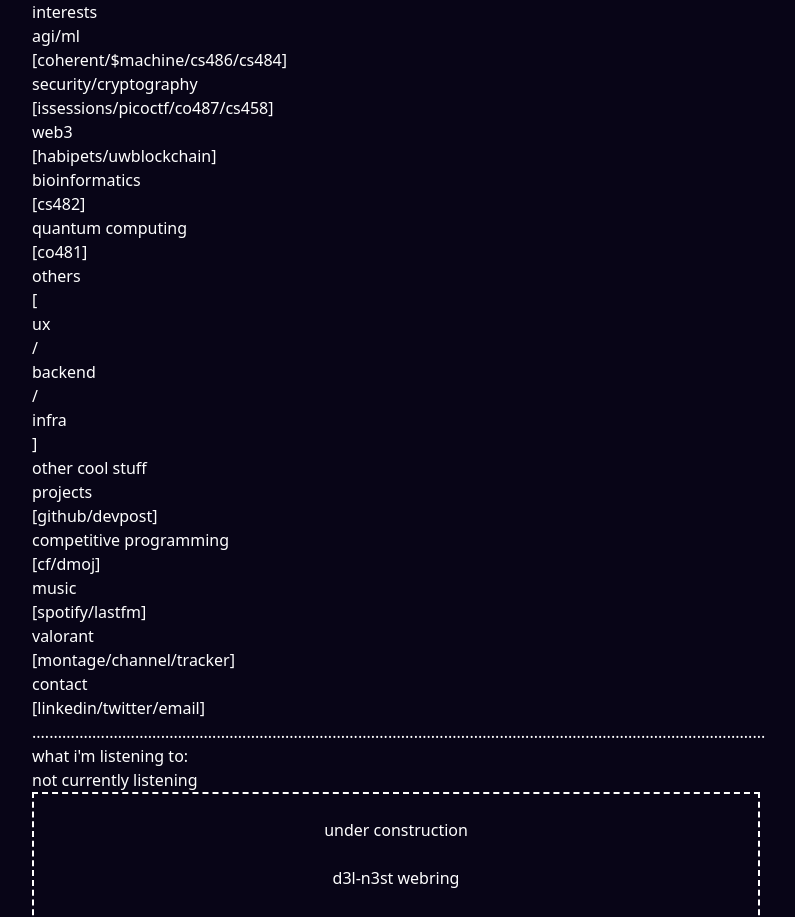
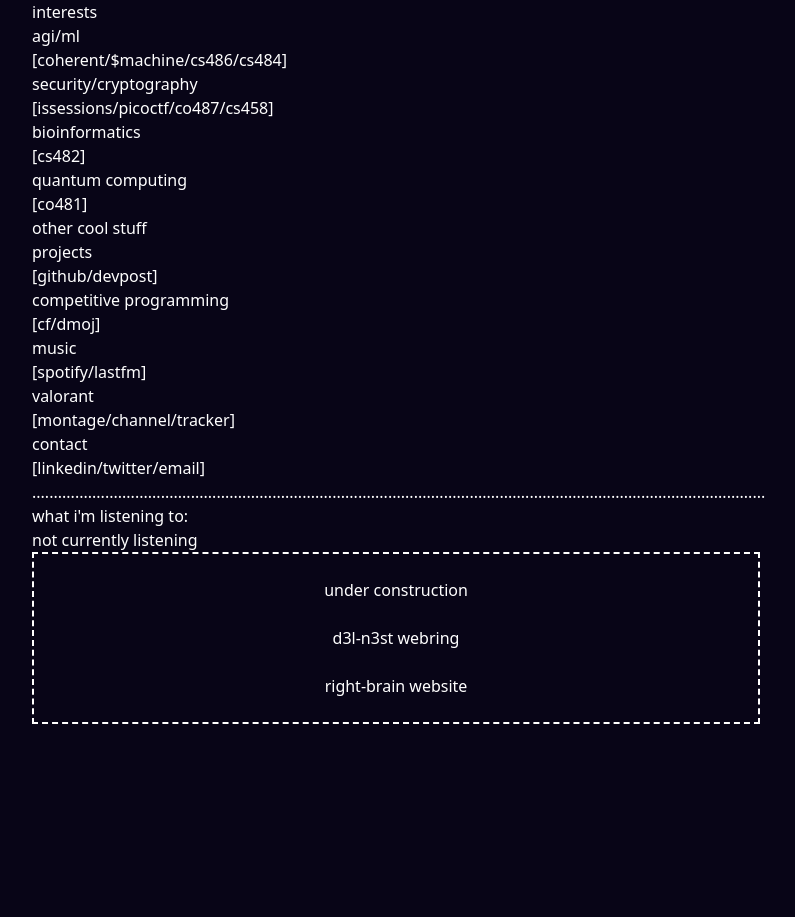
Before and after one commit to LeonDong02/zeroultra, a Next.js app: page / in a window 1280 px wide. Shown: the part 920-1837 px from the top of the page, without its empty margins (244-1039 px from the left). After the commit the page ends 1660 px from the top, so only its background shows below. Built offline with nearby package versions, Linux system fonts and the light colour scheme; no server answers.

Commit message:
Update interests.js

```diff
--- a/pages/components/interests.js
+++ b/pages/components/interests.js
@@ -45,17 +45,6 @@ export default function Others() {
                             </a>
                             ]
                         </li>
-                        <li class="mb-1">
-                            web3 <br></br>[
-                            <a href='https://github.com/LeonDong02/habipets' target="_blank" rel="noreferrer" class="transition ease-in-out underline text-violet-500 hover:text-violet-700 duration-100">
-                            habipets
-                            </a>
-                            /
-                            <a href='https://twitter.com/uw_blockchain' target="_blank" rel="noreferrer" class="transition ease-in-out underline text-violet-500 hover:text-violet-700 duration-100">
-                            uwblockchain
-                            </a>
-                            ]
-                        </li>
                     </ul>
                 </div>
                 <div class="basis-1/2">
@@ -74,9 +63,6 @@ export default function Others() {
                             </a>
                             ]
                         </li>
-                        <li class="mb-1">
-                            others <br></br>[<div class="text-violet-500 inline">ux</div>/<div class="text-violet-500 inline">backend</div>/<div class="text-violet-500 inline">infra</div>]
-                        </li>
                     </ul>
                 </div>
             </div>
```
